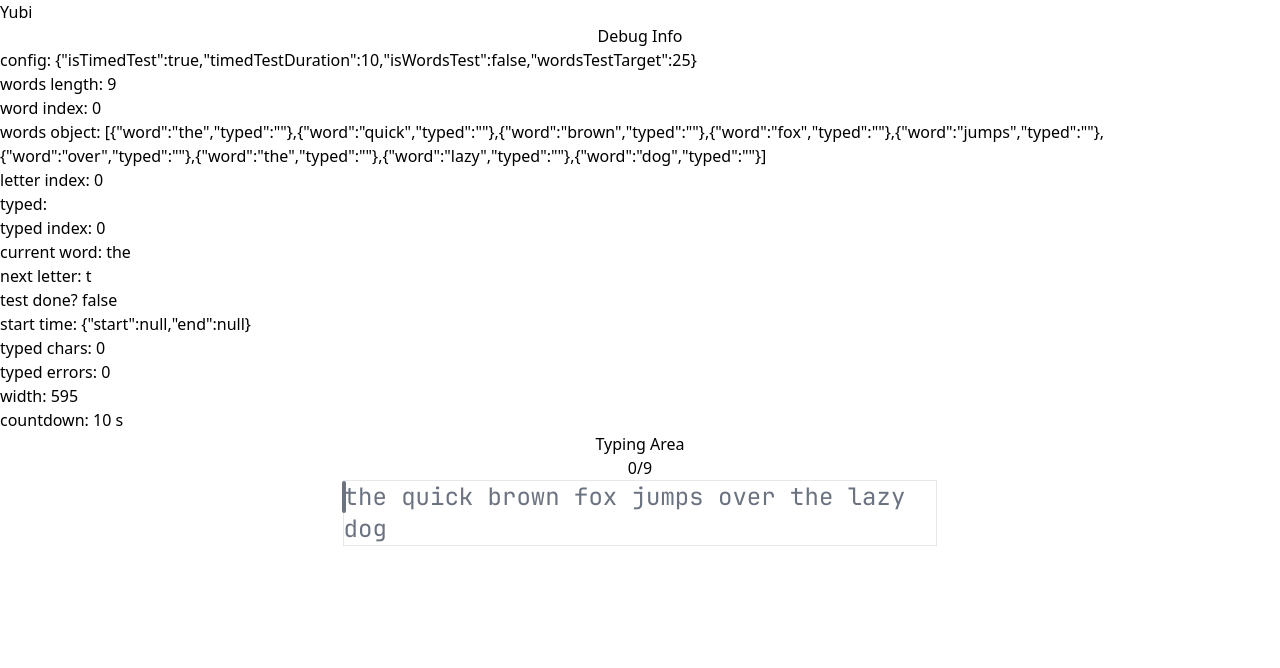
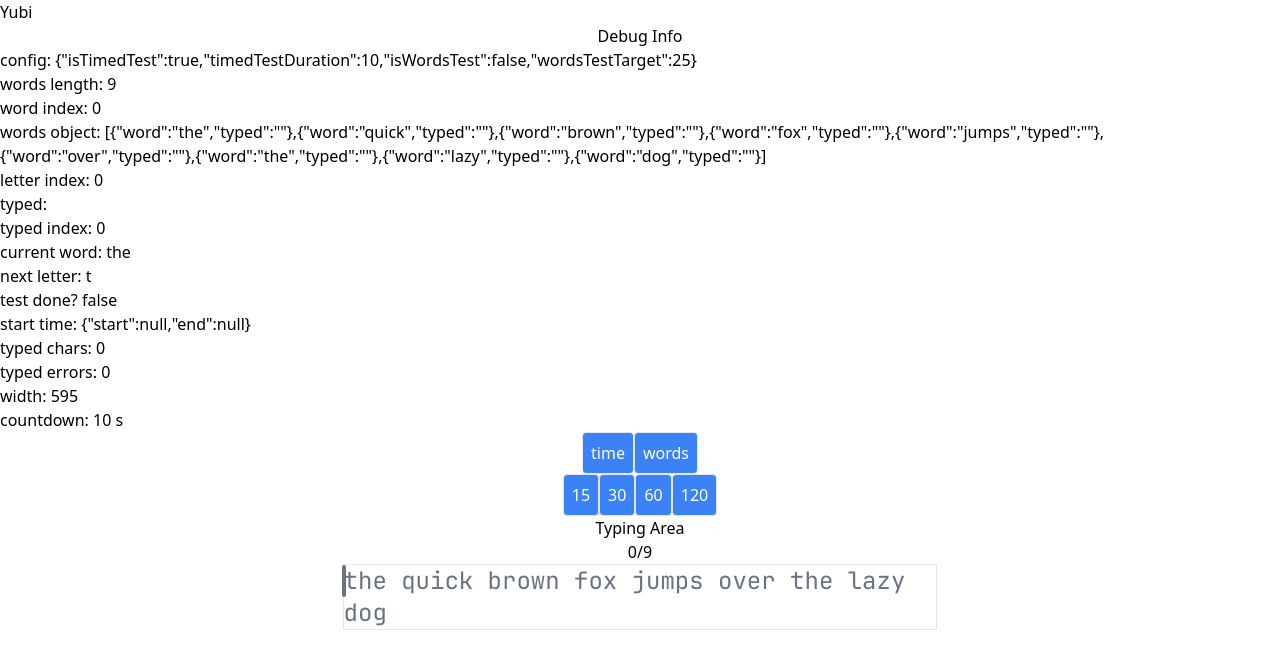
Before and after one commit to datle-dev/yubi, a React (Vite) app in the folder frontend/: page / in a window 1280 px wide. Shown: the top 668 px of the page. Built offline with nearby package versions, Linux system fonts and the light colour scheme.

Commit message:
Add buttons to switch test mode and choose options

```diff
--- a/frontend/src/components/TypingTest.jsx
+++ b/frontend/src/components/TypingTest.jsx
@@ -3,6 +3,7 @@ import Word from './Word';
 import Stats from './Stats.jsx';
 import Cursor from './Cursor.jsx';
 import Counter from './Counter.jsx';
+import ConfigOptions from './ConfigOptions.jsx';
 
 const TypingTest = () => {
   const words = [
@@ -181,6 +182,29 @@ const TypingTest = () => {
     }
   }, [countdown, setTime, time, setIsTestDone, isTestDone]);
 
+  function handleTestMode(e) {
+    console.log(e.target.getAttribute('mode'));
+    const testMode = e.target.getAttribute('mode');
+    if (testMode === 'time') {
+      setConfig({ ...config, isTimedTest: true, isWordsTest: false });
+    } else if (testMode === 'word') {
+      setConfig({ ...config, isTimedTest: false, isWordsTest: true });
+    }
+  }
+
+  function handleConfigOptions(e) {
+    if (config.isTimedTest) {
+      setConfig({
+        ...config,
+        timedTestDuration: e.target.getAttribute('duration'),
+      });
+      setCountdown(Number(e.target.getAttribute('duration')));
+    }
+    if (config.isWordsTest) {
+      setConfig({ ...config, wordsTestTarget: e.target.getAttribute('words') });
+    }
+  }
+
   return (
     <>
       <div className="flex flex-col justify-center items-center">
@@ -203,6 +227,29 @@ const TypingTest = () => {
           <p>countdown: {countdown} s</p>
         </div>
         {isTestDone && <h2>Test done!</h2>}
+        <div>
+          <button
+            type="button"
+            className="border rounded bg-blue-500 hover:bg-blue-700 text-white p-2"
+            mode="time"
+            onClick={handleTestMode}
+          >
+            time
+          </button>
+          <button
+            type="button"
+            className="border rounded bg-blue-500 hover:bg-blue-700 text-white p-2"
+            mode="word"
+            onClick={handleTestMode}
+          >
+            words
+          </button>
+        </div>
+        <ConfigOptions
+          isTimedTest={config.isTimedTest}
+          isWordsTest={config.isWordsTest}
+          onClickHandleConfig={handleConfigOptions}
+        />
         <h2>Typing Area</h2>
         <Counter current={wordIndex} total={wordsObject.length} />
         <div
```
